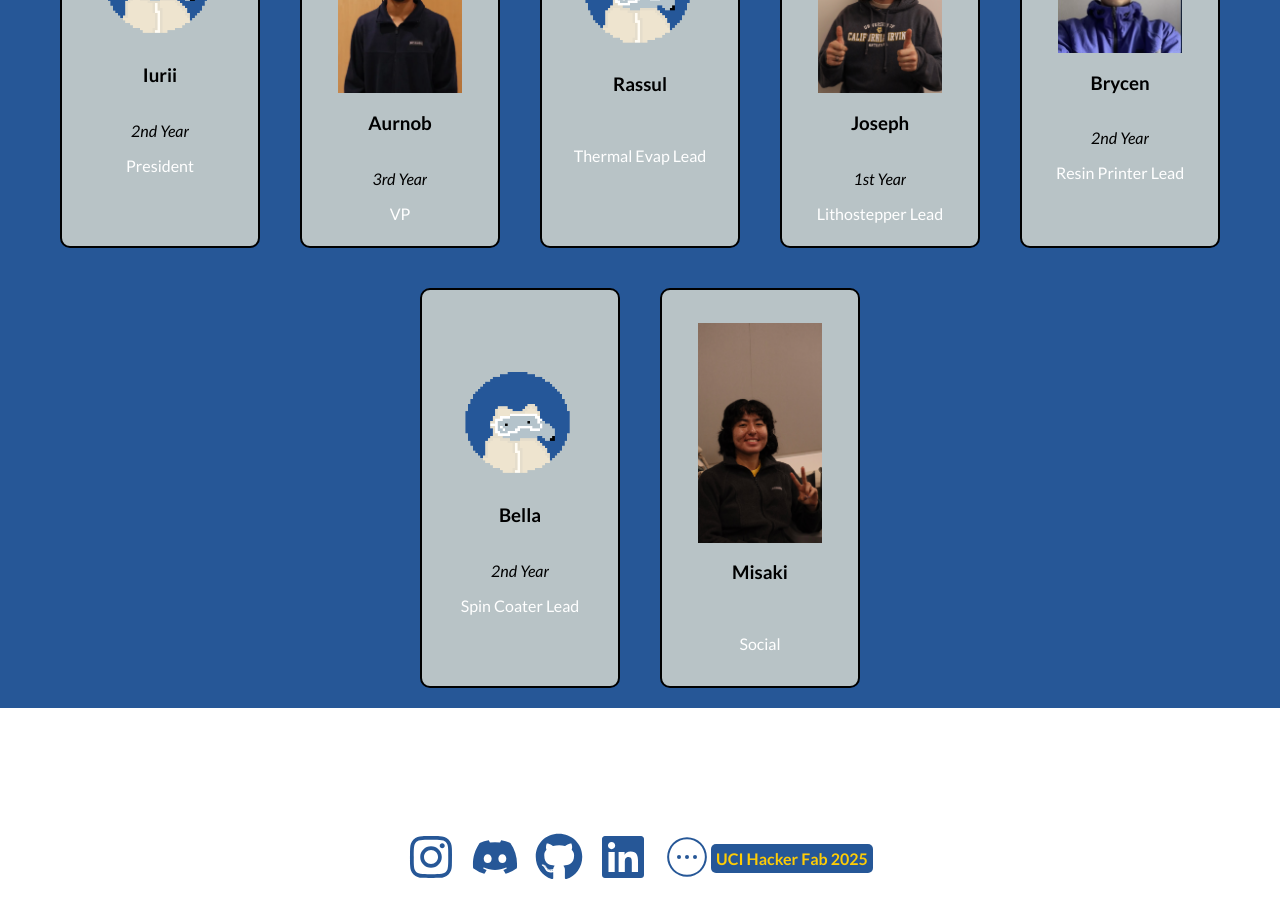
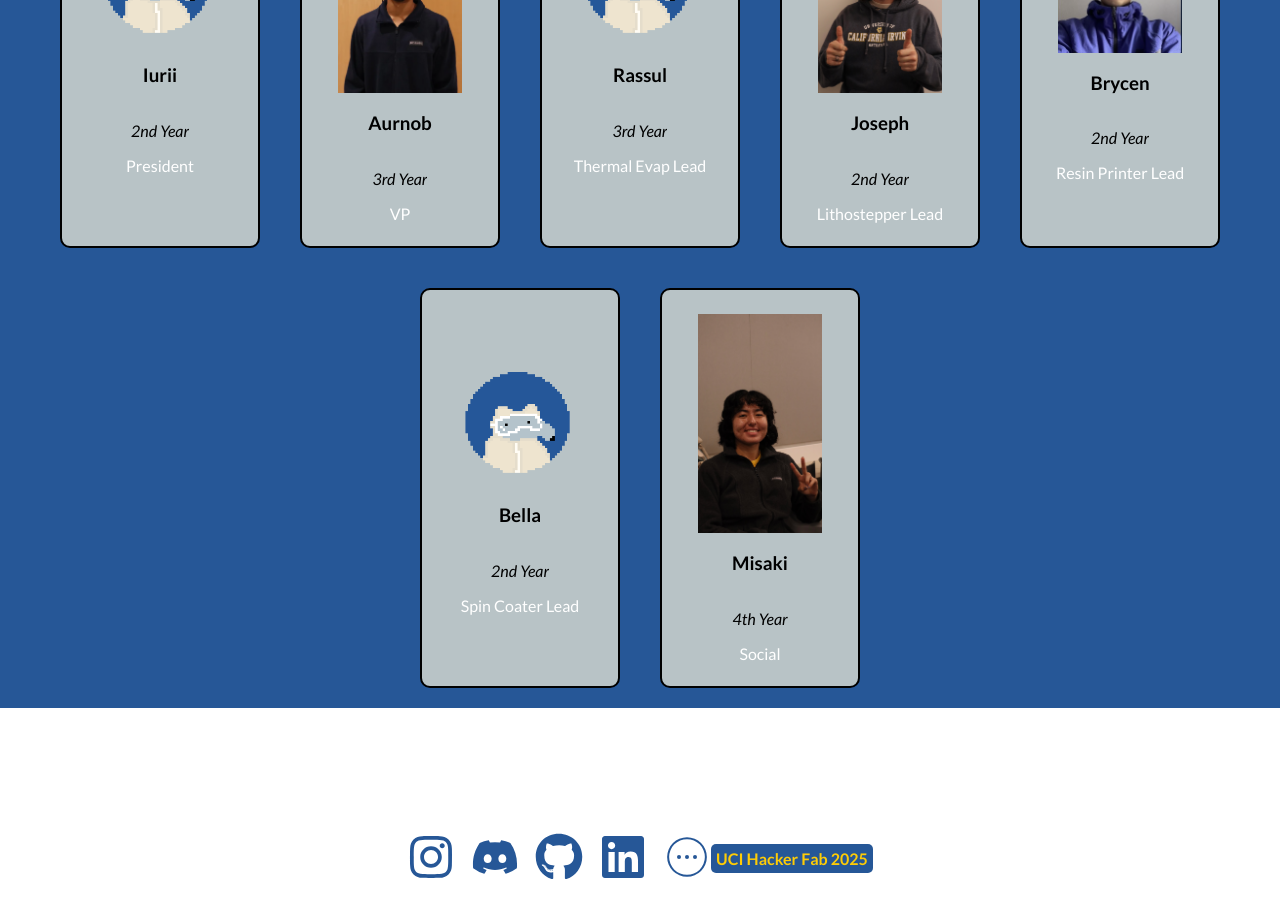
Before and after one commit to irvinehackerfab/hfab-website, a React (Vite) app: page /About in a window 1280 px wide. Shown: the part 1260-2177 px from the top of the page. Built offline with nearby package versions, Linux system fonts and the light colour scheme.

Commit message:
change capitals and update subteam

```diff
--- a/src/pages/About.jsx
+++ b/src/pages/About.jsx
@@ -16,11 +16,11 @@ function About() {
   const BoardMembers = [
     { name: 'Iurii', role: 'President', year: '2nd Year', image: logo },
     { name: 'Aurnob', role: 'VP', year: '3rd Year', image: aurnob },
-    { name: 'Rassul', role: 'Thermal Evap Lead', year: '', image: logo },
-    { name: 'Joseph', role: 'Lithostepper Lead', year: '1st Year', image: joey },
+    { name: 'Rassul', role: 'Thermal Evap Lead', year: '3rd Year', image: logo },
+    { name: 'Joseph', role: 'Lithostepper Lead', year: '2nd Year', image: joey },
     { name: 'Brycen', role: 'Resin Printer Lead', year: '2nd Year', image: brycen },
     { name: 'Bella', role: 'Spin Coater Lead', year: '2nd Year', image: logo },
-    { name: 'Misaki', role: 'Social', year: '', image: misaki },
+    { name: 'Misaki', role: 'Social', year: '4th Year', image: misaki },
 
   ];
   return (
--- a/src/pages/Home.jsx
+++ b/src/pages/Home.jsx
@@ -17,7 +17,7 @@ function Home() {
     <>
       <div className={`${styles.homePageContainer}`}>
         <div className={`${styles.homePageTextContent}`}>
-          <h1>Irvine HACKER FAB</h1>
+          <h1>Irvine Hacker Fab</h1>
           <p>Join the future of semiconductor manufacturing and design!</p>
           <Link className={`${styles.learnMoreButton}`} to={"/HowtoContribute"}>
             Learn More
```
